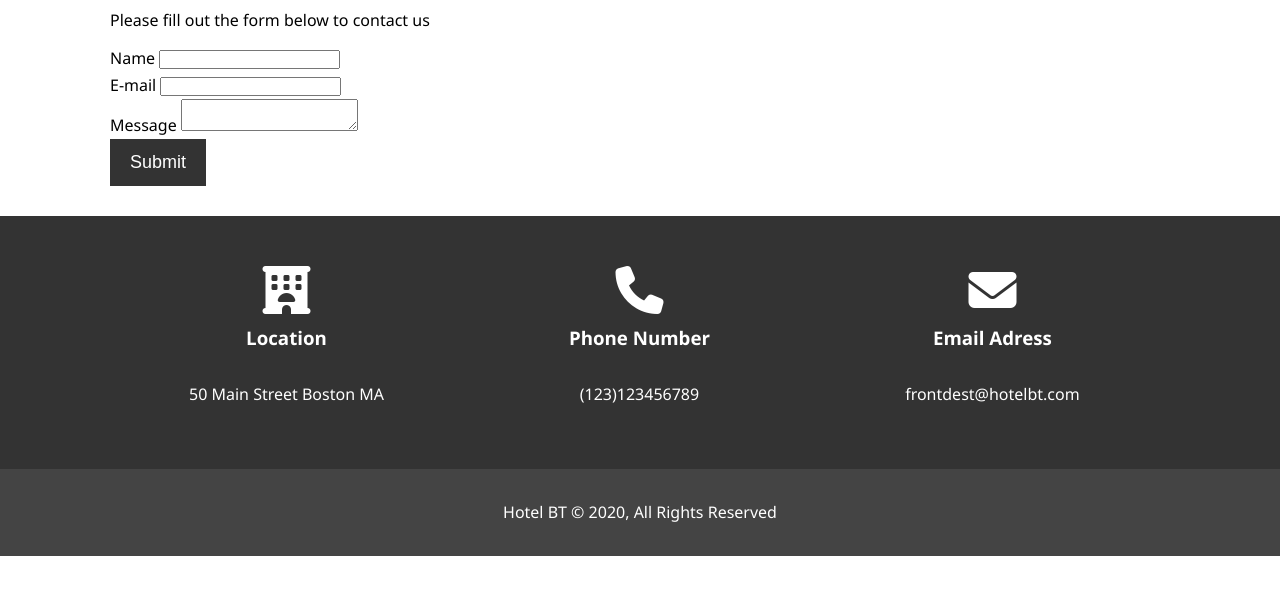
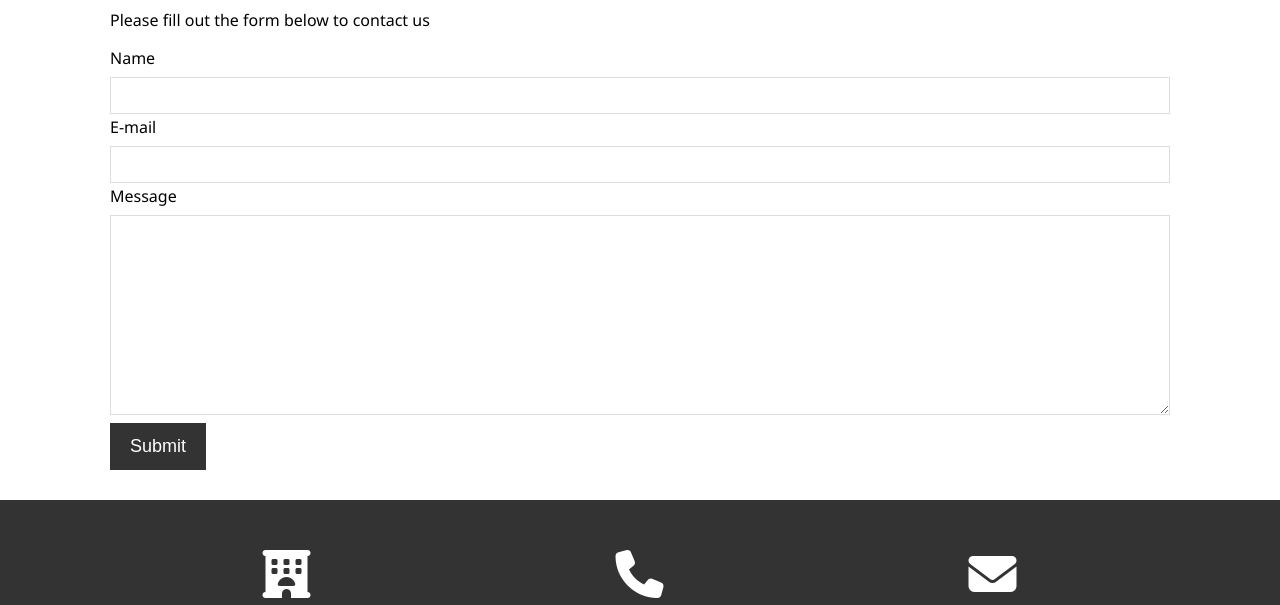
Before and after one commit to enesaygur/HTML-CSS-JavaScript, a plain HTML site: page hotel-template/contact.html in a window 1280 px wide. Shown: the part 147-752 px from the top of the page. Drawn offline with Linux system fonts and the light colour scheme.

Commit message:
Add files via upload

```diff
--- a/hotel-template/css/style.css
+++ b/hotel-template/css/style.css
@@ -194,3 +194,26 @@ border-radius: 50%;
     color: #fff;
     padding: 20px;
 }
+/*Contact Form*/
+#contact-form .contact-gr0up{
+    margin-bottom: 20px;
+}
+#contact-form label{
+    display:block ;
+    margin-bottom: 5px;
+}
+#contact-form input,
+ #contact-form textarea{
+
+    width: 100%;
+    padding: 10px;
+    border: 1px #ddd solid;
+}
+#contact-form textarea{
+    height: 200px;
+}
+#contact-form input:focus,
+ #contact-form textarea:focus{
+    outline:none;
+     border-color: #f7c08a;
+ }
```
